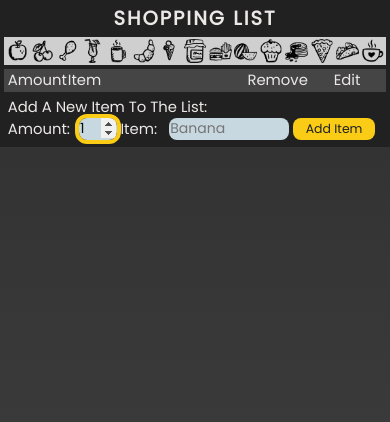
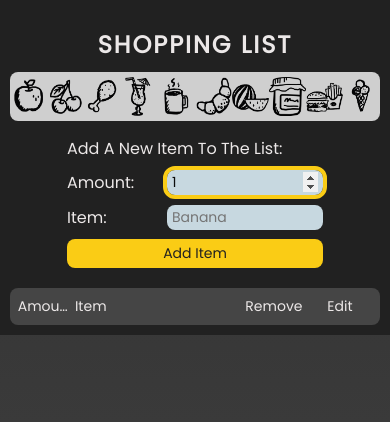
Before and after one commit to StackOverflowIsBetterThanAnyAI/shopping-list, a React (Create React App) app: page / in a window 390 px wide. Shown: the top 422 px of the page. Built offline with nearby package versions, Linux system fonts and the light colour scheme.

Commit message:
mobile friendly mobile exclusive layout, safer css rules mith min/max when working with vw, more pleasing layouts for all viewports

```diff
--- a/src/components/GridHeader/GridHeader.css
+++ b/src/components/GridHeader/GridHeader.css
@@ -1,18 +1,36 @@
 /* mobile width */
-@media only screen {
+@media only screen and (max-width: 768px) {
     .shoppingList-gridItem-header {
         grid-template-columns: repeat(4, 15% 45% 20% 15%);
-        gap: 1vw;
-        padding: 0.125vw 1vw;
+        gap: min(1.25vw, 4px);
+        padding: min(2.5vw, 8px);
+    }
+
+    .shoppingList-gridItem-header span {
+        overflow: hidden;
+        white-space: nowrap;
+        text-overflow: ellipsis;
+    }
+
+    .shoppingList-gridItem span {
+        overflow: hidden;
+        white-space: nowrap;
+        text-overflow: ellipsis;
+    }
+
+    .shoppingList-gridItem {
+        overflow: hidden;
+        white-space: nowrap;
+        text-overflow: ellipsis;
     }
 }
 
 /* tablet width */
 @media only screen and (min-width: 768px) {
     .shoppingList-gridItem-header {
-        grid-template-columns: repeat(4, 10% 60% 15% 10%);
-        gap: 1vw;
-        padding: 0.125vw 1vw;
+        grid-template-columns: repeat(4, 10% 61% 12% 14%);
+        gap: min(1vw, 8px);
+        padding: min(0.5vw, 4px) min(1vw, 8px);
     }
 }
 
@@ -21,7 +39,7 @@
     .shoppingList-gridItem-header {
         grid-template-columns: repeat(4, 80px 720px 80px 60px);
         gap: 10px;
-        padding: 2px 10px;
+        padding: 2px 8px;
     }
 }
 
--- a/src/components/ImageRow/ImageRow.css
+++ b/src/components/ImageRow/ImageRow.css
@@ -1,16 +1,29 @@
 /* mobile width */
-@media only screen {
+@media only screen and (max-width: 768px) {
     .image-row {
-        margin: 0 1vw;
-        padding: 0.5vw;
+        margin: 0 max(2.5vw, 8px);
+        padding: max(1.25vw, 4px) 0;
+        overflow: hidden;
+    }
+
+    .image:nth-child(n + 11) {
+        display: none;
+    }
+
+    .image {
+        max-width: max(10%, 24px);
     }
 }
 
 /* tablet width */
 @media only screen and (min-width: 768px) {
     .image-row {
-        margin: 0 1vw;
-        padding: 0.5vw;
+        margin: 0 min(2vw, 16px) min(2vw, 16px) min(2vw, 16px);
+        padding: min(1vw, 8px);
+    }
+
+    .image {
+        max-width: 6%;
     }
 }
 
@@ -19,16 +32,16 @@
     .image-row {
         margin: 0 16px;
         padding: 8px;
-        border-radius: 8px;
     }
-}
 
-.image {
-    max-width: 6%;
+    .image {
+        max-width: 6%;
+    }
 }
 
 .image-row {
     display: flex;
     background-color: rgb(207, 207, 207);
     justify-content: space-between;
+    border-radius: 8px;
 }
--- a/src/components/ShoppingCart/ShoppingCart.css
+++ b/src/components/ShoppingCart/ShoppingCart.css
@@ -1,69 +1,78 @@
 /* mobile width */
-@media only screen {
+@media only screen and (max-width: 768px) {
+    .gridRow {
+        display: grid;
+        grid-template-columns: min(25vw, 96px) minmax(0, 1fr);
+        gap: min(1.25vw, 4px);
+        align-items: center;
+        margin-bottom: max(1.25vw, 4px);
+        max-width: 256px;
+    }
+
     .shoppingList-addItemGrid {
-        grid-template-columns: repeat(
-            5,
-            min(18%, 75px) 10% min(12%, 50px) min(32%, 400px) 22%
-        );
-        gap: 1vw;
+        display: grid;
+        gap: max(1.25vw, 4px);
+        margin-top: max(1.25vw, 4px);
+        place-content: center;
+    }
+
+    .shoppingList-addItemGrid > button {
+        place-self: center;
+    }
+
+    .shoppingList-addItemGrid-description {
+        margin-bottom: min(1.25vw, 4px);
     }
 
     .shoppingList-gridItem {
         grid-template-columns: repeat(4, 15% 45% 20% 15%);
-        gap: 1vw;
-        padding: 0.125vw 1vw;
+        gap: max(0.6125vw, 2px);
+        padding: min(2.5vw, 8px);
     }
 
     .shoppingList-gridContainer {
-        padding: 1vw;
+        padding: max(2.5vw, 8px);
     }
 
     .shoppingList-addItemGridHeader {
-        margin: 0 2vw 0 2vw;
-        padding-bottom: 2vw;
+        margin: 0 max(2.5vw, 8px);
+        padding: max(2.5vw, 8px) 0;
     }
 }
 
 /* tablet width */
 @media only screen and (min-width: 768px) {
     .shoppingList-addItemGrid {
-        grid-template-columns: repeat(
-            5,
-            min(21%, 75px) 13% min(13%, 50px) 35% 30%
-        );
-        gap: 1vw;
+        width: 100%;
+        grid-template-columns:
+            min(10vw, 80px) min(10vw, 80px) min(6.25vw, 48px) min(16.5vw, 128px)
+            1fr;
+        gap: min(1vw, 8px);
+        display: grid;
+    }
+
+    .shoppingList-addItemGrid-description {
+        margin-bottom: min(1vw, 8px);
     }
 
     .shoppingList-gridItem {
-        grid-template-columns: repeat(4, 10% 60% 15% 10%);
-        gap: 1vw;
-        padding: 0.125vw 1vw;
+        grid-template-columns: 10% 60% 15% 10%;
+        gap: min(1vw, 8px);
+        padding: min(0.5vw, 4px) min(1vw, 8px);
     }
 
     .shoppingList-gridContainer {
-        padding: 1vw;
+        padding: min(2vw, 16px);
     }
 
     .shoppingList-addItemGridHeader {
-        margin-left: 2vw;
-        padding-bottom: 2vw;
+        margin: 0 min(2vw, 16px);
+        padding-bottom: min(4vw, 32px);
     }
 }
 
 /* desktop width */
 @media only screen and (min-width: 1020px) {
-    .borderRadiusBottom {
-        border-radius: 0 0 8px 8px;
-    }
-
-    .borderRadiusFull {
-        border-radius: 8px;
-    }
-
-    .borderRadiusTop {
-        border-radius: 8px 8px 0 0;
-    }
-
     .shoppingList {
         border-radius: 8px;
         margin-top: clamp(24px, 4vh, 64px);
@@ -73,6 +82,11 @@
         grid-template-columns: repeat(5, 80px 125px 40px 160px 125px);
         gap: 16px;
         margin-top: 8px;
+        display: grid;
+    }
+
+    .shoppingList-addItemGrid-description {
+        margin-bottom: 8px;
     }
 
     .shoppingList-gridItem {
@@ -86,9 +100,20 @@
     }
 
     .shoppingList-addItemGridHeader {
-        margin-left: 32px;
         padding-bottom: 32px;
     }
+}
+
+.borderRadiusBottom {
+    border-radius: 0 0 8px 8px;
+}
+
+.borderRadiusFull {
+    border-radius: 8px;
+}
+
+.borderRadiusTop {
+    border-radius: 8px 8px 0 0;
 }
 
 .shoppingList {
@@ -105,10 +130,6 @@
     background-color: rgb(162, 162, 162);
 }
 
-.shoppingList-addItemGrid {
-    display: grid;
-}
-
 .textAlignCenter {
     text-align: center;
 }
--- a/src/components/ShoppingCart/ShoppingCart.tsx
+++ b/src/components/ShoppingCart/ShoppingCart.tsx
@@ -24,6 +24,7 @@ import teaImage from '../../images/tea.png'
 
 import GridHeader from '../GridHeader/GridHeader'
 import ShoppingCartError from './ShoppingCartError'
+import { useScreenWidth } from '../../hooks/useScreenWidth'
 
 type CartItem = {
     id: number
@@ -40,10 +41,10 @@ const imageUrls: string[] = [
     cocktailImage,
     coffeeImage,
     croissantImage,
-    icecreamImage,
+    melonImage,
     jamImage,
     mcdonaldsImage,
-    melonImage,
+    icecreamImage,
     muffinImage,
     pancakeImage,
     pizzaImage,
@@ -70,6 +71,9 @@ const ShoppingCart = () => {
 
     // update focus for input
     const inputRef = useRef<HTMLInputElement | null>(null)
+
+    // detects if the current viewport is mobile width
+    const screenWidth = useScreenWidth()
 
     // remove item from Shopping List
     const handleRemove = (idToRemove: number) => {
@@ -168,6 +172,53 @@ const ShoppingCart = () => {
                 <div className="shoppingList">
                     <h1>Shopping List</h1>
                     <ImageRow images={imageUrls} />
+                    {screenWidth === 'MOBILE' && (
+                        <div className="shoppingList-addItemGridHeader">
+                            <div className="shoppingList-addItemGrid">
+                                <div className="shoppingList-addItemGrid-description">
+                                    Add A New Item To The List:
+                                </div>
+                                <div className="gridRow">
+                                    <label>Amount:</label>
+                                    <input
+                                        type="number"
+                                        value={addAmount}
+                                        autoFocus
+                                        onChange={(e) =>
+                                            setAddAmount(e.target.valueAsNumber)
+                                        }
+                                        min={1}
+                                    />
+                                </div>
+                                <div className="gridRow">
+                                    <label>Item:</label>
+                                    <input
+                                        type="text"
+                                        placeholder="Banana"
+                                        value={addItem}
+                                        onChange={(e) => {
+                                            setAddItem(e.target.value)
+                                        }}
+                                        spellCheck={false}
+                                        ref={inputRef}
+                                    />
+                                </div>
+                                <button
+                                    className="add"
+                                    type="button"
+                                    onClick={() => {
+                                        handleClick(addAmount, addItem)
+                                    }}
+                                >
+                                    Add Item
+                                </button>
+                            </div>
+                            <ShoppingCartError
+                                isValidAmount={isValidAmount}
+                                isValidItem={isValidItem}
+                            />
+                        </div>
+                    )}
                     <ul className="shoppingList-gridContainer">
                         <GridHeader />
                         {articles.map((article, index) => (
@@ -255,9 +306,11 @@ const ShoppingCart = () => {
                             </li>
                         ))}
                     </ul>
-
+                    {screenWidth === 'NOT_MOBILE' && (
                         <div className="shoppingList-addItemGridHeader">
+                            <div className="shoppingList-addItemGrid-description">
                                 Add A New Item To The List:
+                            </div>
                             <div className="shoppingList-addItemGrid">
                                 <label>Amount:</label>
                                 <input
@@ -295,6 +348,7 @@ const ShoppingCart = () => {
                                 isValidItem={isValidItem}
                             />
                         </div>
+                    )}
                 </div>
             </ContextArticles.Provider>
         </>
--- /dev/null
+++ b/src/hooks/useScreenWidth.tsx
@@ -0,0 +1,23 @@
+import { useEffect, useState } from 'react'
+
+export const useScreenWidth = (): 'MOBILE' | 'NOT_MOBILE' => {
+    const [screenWidth, setScreenWidth] = useState<'MOBILE' | 'NOT_MOBILE'>(
+        'MOBILE'
+    )
+
+    useEffect(() => {
+        const handleScreenWidth = () => {
+            if (window.innerWidth < 768) {
+                setScreenWidth('MOBILE')
+            } else setScreenWidth('NOT_MOBILE')
+        }
+        window.addEventListener('resize', handleScreenWidth)
+        handleScreenWidth()
+
+        return () => {
+            window.removeEventListener('resize', handleScreenWidth)
+        }
+    }, [])
+
+    return screenWidth
+}
--- a/src/index.css
+++ b/src/index.css
@@ -2,6 +2,7 @@
     margin: 0;
     padding: 0;
     border: none;
+    box-sizing: border-box;
 }
 
 *:focus-visible {
@@ -9,46 +10,67 @@
 }
 
 /* mobile width */
-@media only screen {
+@media only screen and (max-width: 768px) {
     * {
-        font-size: min(3.8vw, 16px);
+        font-size: min(5vw, 16px);
+    }
+
+    button {
+        font-size: min(5vw, 14px);
+        border-radius: min(2.5vw, 8px);
+    }
+
+    button.add {
+        padding: min(1.25vw, 4px);
+        width: min(256px, 100%);
+    }
+
+    button.edit,
+    button.delete {
+        width: min(12vw, 64px);
     }
 
     h1 {
-        font-size: min(5vw, 24px);
-        margin: 0 0 1vw 0;
-        padding-top: 1vw;
+        font-size: clamp(16px, 7vw, 24px);
+        margin-bottom: clamp(8px, 2.5vw, 16px);
+        padding-top: clamp(20px, 7vw, 28px);
     }
 
     input {
-        font-size: min(3.6vw, 15px);
-        padding: 0 0.25vw;
+        font-size: min(4.5vw, 14px);
+        padding: min(0.625vw, 2px) max(1.25vw, 4px);
     }
 
-    button {
-        font-size: min(3.2vw, 14px);
+    span {
+        font-size: min(4.5vw, 14px);
     }
 }
 
 /* tablet width */
 @media only screen and (min-width: 768px) {
     * {
-        font-size: min(2w, 20px);
+        font-size: min(2.25vw, 18px);
+    }
+
+    button {
+        font-size: min(2vw, 16px);
+        border-radius: 8px;
+    }
+
+    button.edit,
+    button.delete {
+        width: max(8vw, 64px);
     }
 
     h1 {
-        font-size: min(2.7vw, 28px);
-        margin: 2vw 0 1vw 0;
-        padding-top: 1vw;
+        font-size: min(3.125vw, 28px);
+        margin-top: min(4vw, 32px);
+        padding: min(2vw, 16px);
     }
 
     input {
-        font-size: min(1.8vw, 18px);
+        font-size: min(2.25vw, 18px);
         padding: 0 0.25vw;
-    }
-
-    button {
-        font-size: min(1.6vw, 16px);
     }
 }
 
@@ -56,6 +78,23 @@
 @media only screen and (min-width: 1020px) {
     * {
         font-size: 18px;
+    }
+
+    button {
+        font-size: 16px;
+        border-radius: 8px;
+    }
+
+    button.add {
+        font-size: 18px;
+    }
+
+    button.edit {
+        width: 60px;
+    }
+
+    button.delete {
+        width: 80px;
     }
 
     h1 {
@@ -67,14 +106,6 @@
     input {
         font-size: 16px;
         padding: 0 4px;
-    }
-
-    button {
-        font-size: 16px;
-    }
-
-    button.add {
-        font-size: 18px;
     }
 }
 
@@ -90,7 +121,6 @@ button {
     font-family: 'Poppins-Regular';
     color: rgb(33, 33, 33);
     background-color: rgb(250, 204, 21);
-    border-radius: 8px;
     border-width: 2px;
 }
 
@@ -111,6 +141,7 @@ button.add:focus-visible {
 button.edit {
     color: rgb(255, 255, 255);
     background-color: rgb(109, 107, 107);
+    margin: auto;
 }
 
 button.edit:hover {
@@ -125,6 +156,7 @@ button.edit:active {
 button.delete {
     color: rgb(246, 246, 246);
     background-color: rgb(26, 25, 25);
+    margin: auto;
 }
 
 button.delete:hover {
@@ -153,7 +185,6 @@ input {
     color: rgb(12, 12, 12);
     background-color: rgb(199, 216, 224);
     border-radius: 8px;
-    border-width: 1px;
 }
 
 li {
```
Lines whose indentation alone changed are shown as unchanged.
